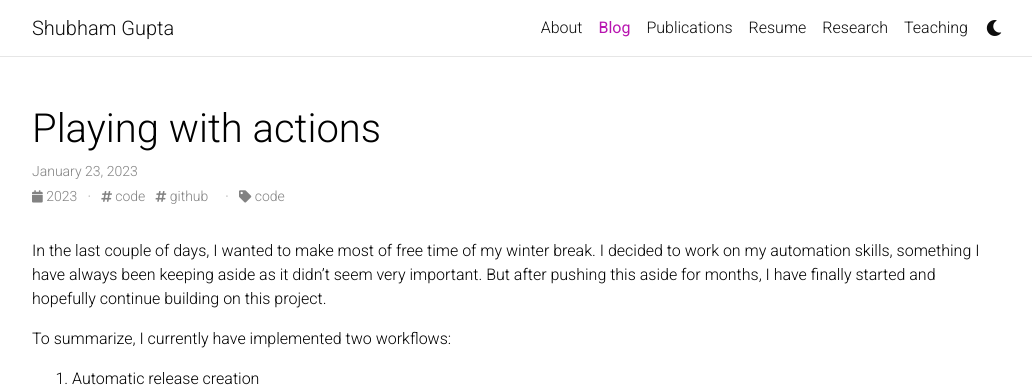
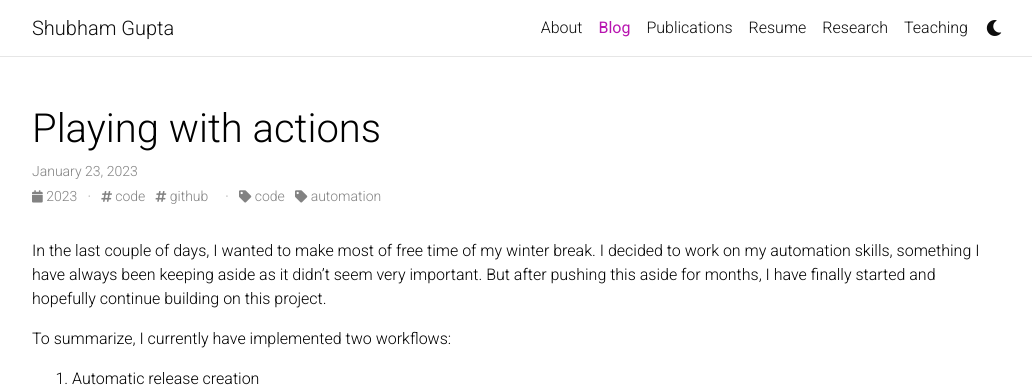
Before and after one commit to IamShubhamGupto/IamShubhamGupto.github.io, a Jekyll site: the page built from _posts/2023-01-23-playing-with-actions.md, in a window 1280 px wide. Shown: the top 387 px of the page, without its empty margins (123-1155 px from the left). Built offline with Jekyll 4.4.1, drawn with Linux system fonts in a browser that asks for light colours; comment, search, counter and statistics services are not loaded; a style sheet for code colours, icons or effects is not loaded.

Commit message:
fixed blogs

```diff
--- a/_config.yml
+++ b/_config.yml
@@ -225,7 +225,7 @@
     tag: '/blog/tag/:name/'
     category: '/blog/category/:name/'
 
-display_tags: ['formatting', 'images', 'links', 'math', 'code'] # this tags will be dispalyed on the front page of your blog
+display_tags: ['automation', 'code'] # this tags will be dispalyed on the front page of your blog
 
 # -----------------------------------------------------------------------------
 # Jekyll Scholar
--- a/_posts/2023-01-23-playing-with-actions.md
+++ b/_posts/2023-01-23-playing-with-actions.md
@@ -4,7 +4,7 @@
 date: 2023-01-23 00:00:00
 description: Learning Github Actions by building simple agile automation tasks
 tags: code github
-categories: code
+categories: code automation
 ---
 
 In the last couple of days, I wanted to make most of free time of my winter break. I decided to work on my automation skills, something I have always been keeping aside as it didn't seem very important. But after pushing this aside for months, I have finally started and hopefully continue building on this project.
```
Also changed, not shown: _posts/2023-02-12-automation-with-web-scrapping.md (+1 -1 lines).
